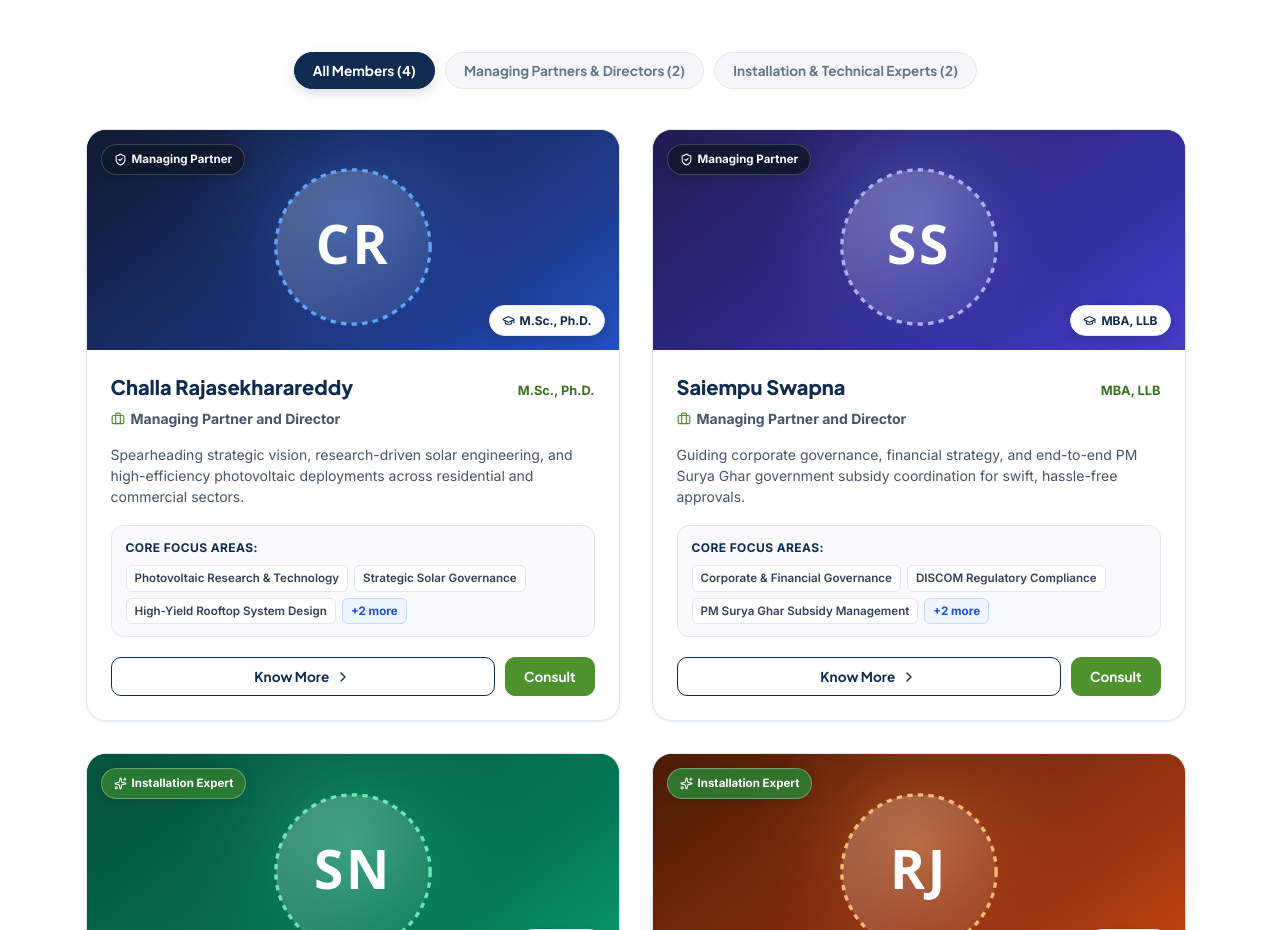
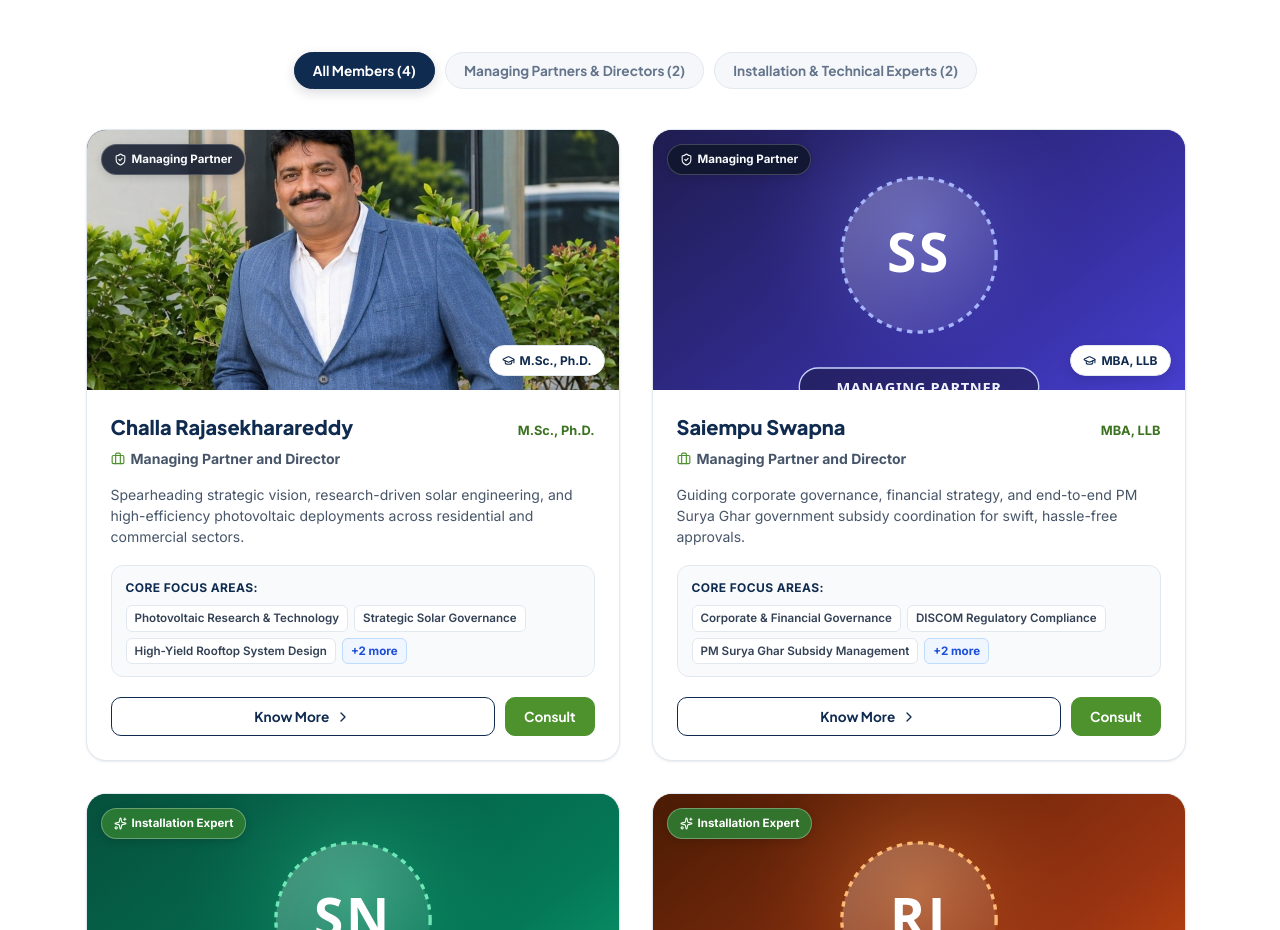
Before and after one commit to katengersweb-pixel/Prudence-solar, a React (Vite) app: page / in a window 1280 px wide. Shown: the part 5604-6534 px from the top of the page. Built offline with nearby package versions, Linux system fonts and the light colour scheme.

Commit message:
Add official photo for Challa Rajasekharareddy MSc PhD Managing Partner and Director

```diff
--- a/src/components/TeamSection.css
+++ b/src/components/TeamSection.css
@@ -87,7 +87,7 @@
 .member-avatar-container {
   position: relative;
   width: 100%;
-  height: 220px;
+  height: 260px;
   overflow: hidden;
 }
 
--- a/src/components/TeamSection.tsx
+++ b/src/components/TeamSection.tsx
@@ -102,6 +102,7 @@ export const TeamSection: React.FC<TeamSectionProps> = ({ onConsultClick }) => {
                         src={member.image}
                         alt={`${member.name} - ${member.designation}`}
                         className="member-photo"
+                        style={{ objectPosition: member.imagePosition || 'center 20%' }}
                         onError={() => handleImageError(member.id)}
                         loading="lazy"
                       />
@@ -232,6 +233,7 @@ export const TeamSection: React.FC<TeamSectionProps> = ({ onConsultClick }) => {
                     src={selectedMember.image}
                     alt={selectedMember.name}
                     className="modal-photo"
+                    style={{ objectPosition: selectedMember.imagePosition || 'center 20%' }}
                     onError={() => handleImageError(selectedMember.id)}
                   />
                 ) : (
--- a/src/data/solarData.ts
+++ b/src/data/solarData.ts
@@ -402,7 +402,8 @@ export const TEAM_MEMBERS: TeamMember[] = [
     roleCategoryLabel: 'Executive Leadership',
     initials: 'CR',
     avatarColor: 'linear-gradient(135deg, #0F172A 0%, #1E3A8A 100%)',
-    image: '/assets/team/challa-rajasekharareddy.svg',
+    image: '/assets/team/challa-rajasekharareddy.jpg',
+    imagePosition: 'center 12%',
     shortBio:
       'Spearheading strategic vision, research-driven solar engineering, and high-efficiency photovoltaic deployments across residential and commercial sectors.',
     fullBio: [
--- a/src/types.ts
+++ b/src/types.ts
@@ -103,4 +103,5 @@ export interface TeamMember {
   initials: string;
   avatarColor: string;
   image: string;
+  imagePosition?: string;
 }
```
Also changed, not shown: public/assets/team/challa-rajasekharareddy.jpg (added).
